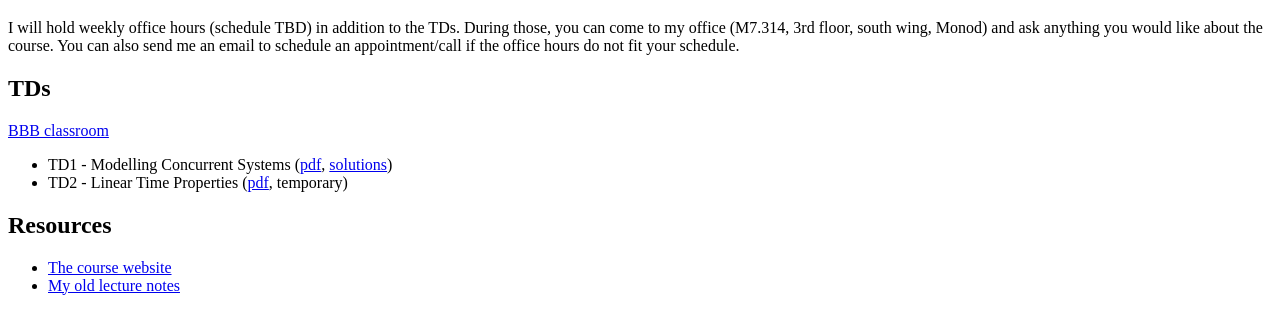
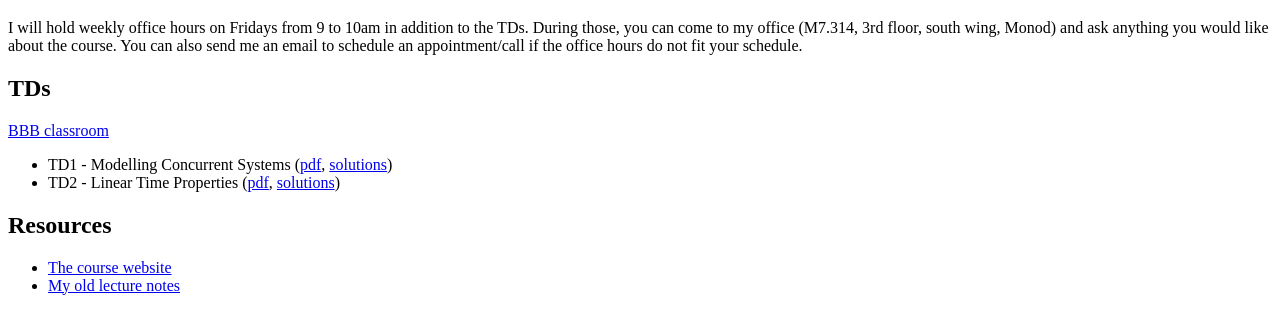
Before and after one commit to ralphS16/ralphS16.github.io, a plain HTML site: page SV2022/index.html in a window 1280 px wide. Shown: the part 61-394 px from the top of the page. Drawn offline with Linux system fonts and the light colour scheme.

Commit message:
OH + soln td2

```diff
--- a/SV2022/index.html
+++ b/SV2022/index.html
@@ -6,12 +6,12 @@
 	</head>
 	<body>
         <h1>Semantics and Verification - Winter 2022</h1>
-		I will hold weekly office hours (schedule TBD) in addition to the TDs. During those, you can come to my office (M7.314, 3rd floor, south wing, Monod) and ask anything you would like about the course. You can also send me an email to schedule an appointment/call if the office hours do not fit your schedule.
+		I will hold weekly office hours on Fridays from 9 to 10am in addition to the TDs. During those, you can come to my office (M7.314, 3rd floor, south wing, Monod) and ask anything you would like about the course. You can also send me an email to schedule an appointment/call if the office hours do not fit your schedule.
         <h2>TDs</h2>
 		<p><a href="https://etudes.ens-lyon.fr/mod/bigbluebuttonbn/view.php?id=129382">BBB classroom</a></p>
 		<ul>
-			<li>TD1 - Modelling Concurrent Systems (<a href="td1.pdf">pdf</a>, <a href="td1sol.pdf">solutions</a>)</li>
-			<li>TD2 - Linear Time Properties (<a href="td2.pdf">pdf</a>, temporary)</li>
+			<li>TD1 - Modelling Concurrent Systems (<a href="td1.pdf">pdf</a>, <a href="https://etudes.ens-lyon.fr/mod/resource/view.php?id=131131">solutions</a>)</li>
+			<li>TD2 - Linear Time Properties (<a href="td2.pdf">pdf</a>, <a href="https://etudes.ens-lyon.fr/mod/resource/view.php?id=131132">solutions</a>)</li>
 		</ul>
 		<h2>Resources</h2>
 		<ul>
```
